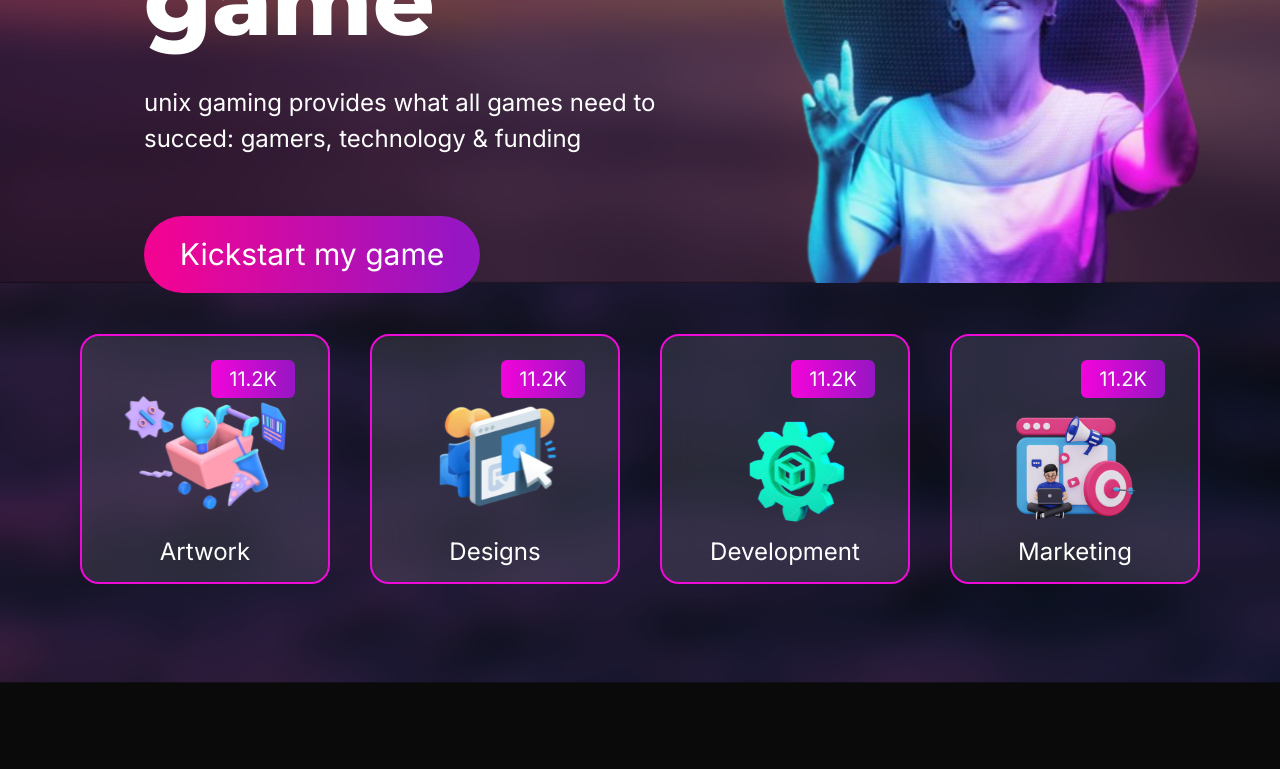
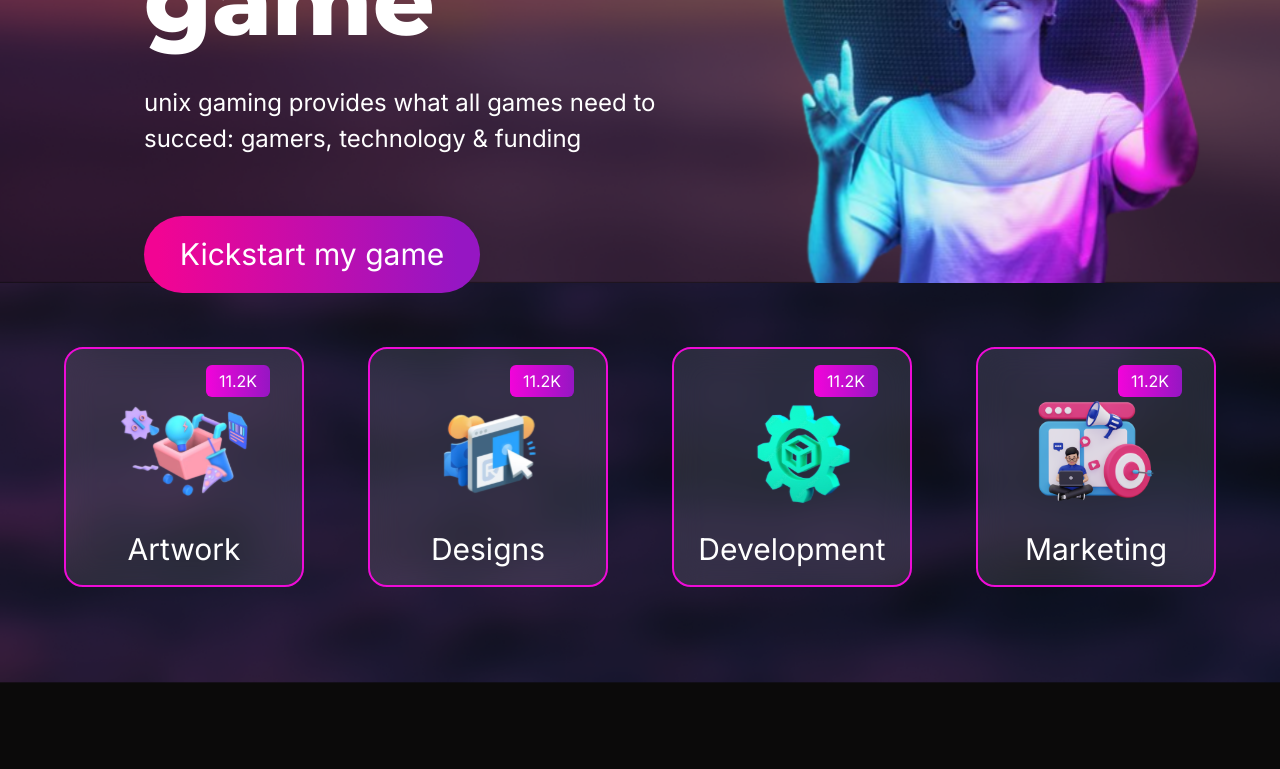
Before and after one commit to vikash-frontier/unix-gaming, a React (Vite) app: page / in a window 1280 px wide. Shown: the part 557-1326 px from the top of the page. Built offline with nearby package versions, Linux system fonts and the light colour scheme.

Commit message:
Made some code refactor

```diff
--- a/src/App.tsx
+++ b/src/App.tsx
@@ -4,22 +4,17 @@ import ProductSection from "./components/ProductSection";
 import LendingPage from "./components/LendingPage";
 import GamingCard from "./components/GamingCard";
 import Ecosystem from "./components/Ecosystem";
-import CardItem from "./components/CardItem";
 
 function App() {
   return (
-    <>
     <div>
       <LendingPage />
-        <CardItem />
       <Ecosystem />
       <ProductSection />
       <Partnerships />
       <GamingCard />
-
       <Footer />
     </div>
-    </>
   );
 }
 
--- a/src/components/CardItem.tsx
+++ b/src/components/CardItem.tsx
@@ -7,22 +7,28 @@ const CardItem = () => {
   return (
     <div className="section-two-bg h-full md:h-[400px] grid place-items-center pb-8 ">
       <div
-        className="mt-10 md:mt-0 xxl:mt-5 md:flex md:gap-3 lg:gap-10 md:justify-between"
+        className="flex flex-col mt-10 md:mt-0  md:flex-row  gap-16 text-secondary-100 xxl:gap-36"
         ref={animationRef}
       >
         {MARKETING_DATA.map((item) => (
           <motion.div
             key={item.id}
-            className="card-item  lg:w-[250px] xxl:w-[300px] xxl:h-[300px] lg:h-[250px] flex flex-col justify-end items-center mb-4 relative "
+            className="card-item  w-40 h-40 md:w-[200px] md:h-[200px] lg:w-60 lg:h-60  rounded-[20px] flex justify-center items-center flex-col relative "
             initial={{ opacity: 0, y: 80 }}
             animate={control}
             transition={{ type: "tween", duration: 0.7, delay: 0.2 }}
           >
-            <div className="card-price-bg px-[18px] py-1 paragraph text-[20px] absolute top-2 md:top-[24px] right-[33px]">
+            <div className="card-price-bg py-1 paragraph text-[16px] absolute  right-5 md:right-8 top-2 w-16 text-center md:top-4">
               <span>11.2K</span>
             </div>
-            <img src={item.imageUrl} alt={`${item.name}`} />
-            <p className="paragraph mb-3">{item.name}</p>
+            <img
+              src={item.imageUrl}
+              alt={`${item.name}`}
+              className="h-20 w-24 md:h-32 mt-5 md:w-40"
+            />
+            <p className="paragraph md:mt-4 text-[20px]  md:text-3xl ">
+              {item.name}
+            </p>
           </motion.div>
         ))}
       </div>
--- a/src/components/LendingPage.tsx
+++ b/src/components/LendingPage.tsx
@@ -4,6 +4,7 @@ import { Fragment } from "react";
 import { heroImg } from "../assets";
 import Header from "./Header";
 import { useAnimationInView } from "../hooks/useAnimationInView";
+import CardItem from "./CardItem";
 
 const LendingPage = () => {
   const { control, animationRef } = useAnimationInView();
@@ -71,6 +72,7 @@ const LendingPage = () => {
           />
         </div>
       </div>
+      <CardItem />
     </Fragment>
   );
 };
```
Lines whose indentation alone changed are shown as unchanged.
